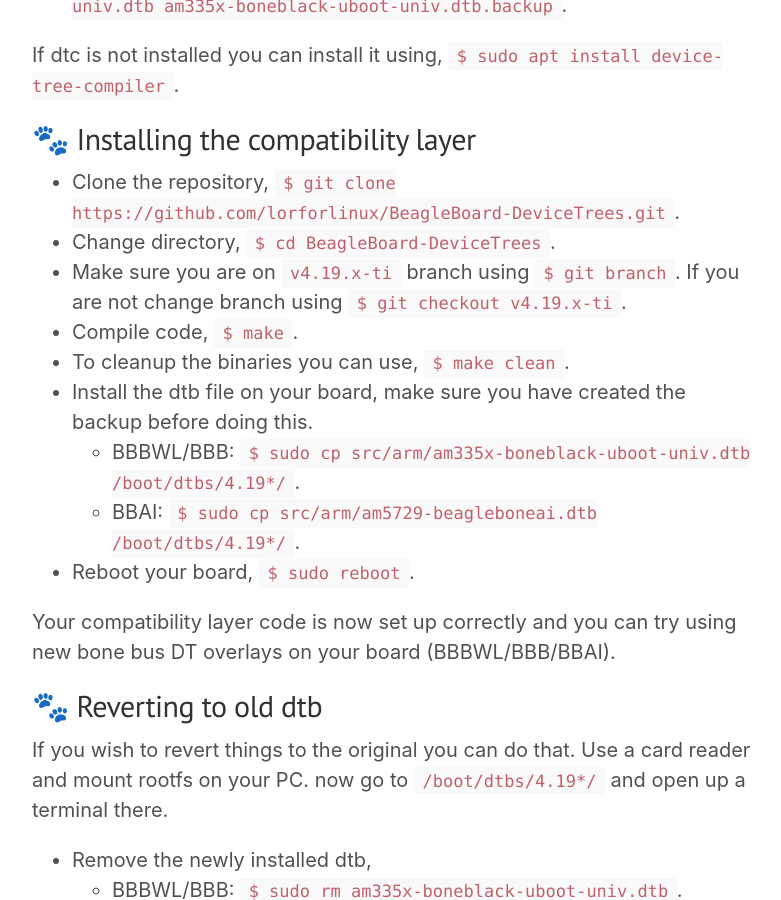
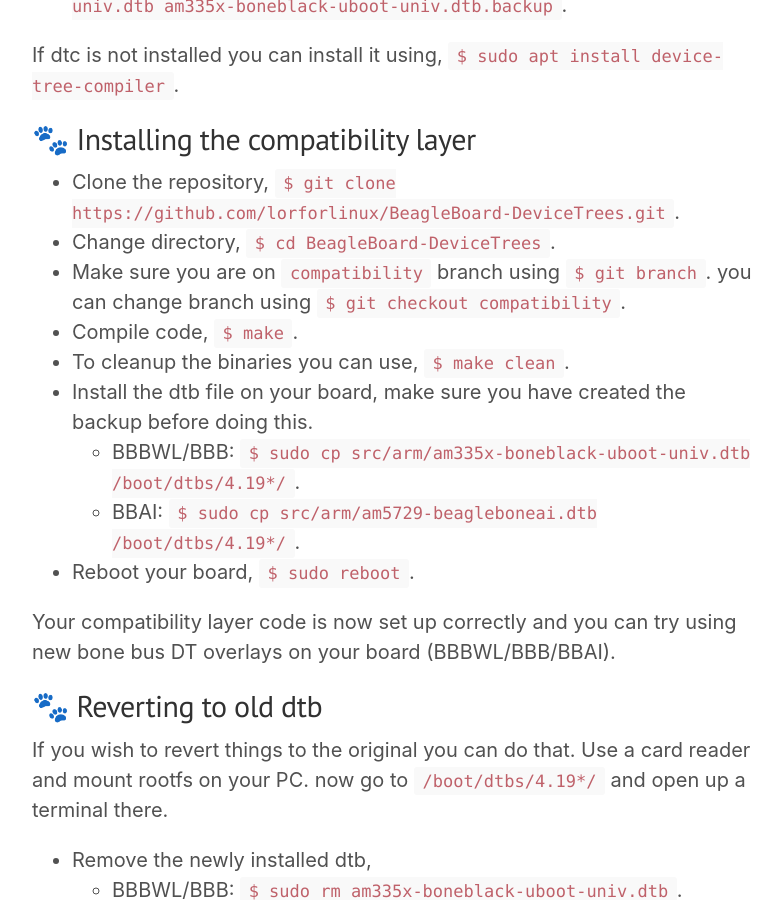
Before and after one commit to lorforlinux/GSoC2020_BeagleBoard.org, a Jekyll site: the page built from _posts/2020-07-19-installing-compatibility-layer.md, in a window 1280 px wide and 900 px high, scrolled down 1375 px. Shown: the whole window, without its empty margins (248-1029 px from the left). Built offline with Jekyll 4.4.1, drawn with Linux system fonts in a browser that asks for light colours.

Commit message:
update instuction

```diff
--- a/_posts/2020-07-19-installing-compatibility-layer.md
+++ b/_posts/2020-07-19-installing-compatibility-layer.md
@@ -31,7 +31,7 @@
 
 - Clone the repository, `$ git clone https://github.com/lorforlinux/BeagleBoard-DeviceTrees.git`.
 - Change directory, `$ cd BeagleBoard-DeviceTrees`.
-- Make sure you are on `v4.19.x-ti` branch using `$ git branch`. If you are not change branch using `$ git checkout v4.19.x-ti`.
+- Make sure you are on `compatibility` branch using `$ git branch`. you can change branch using `$ git checkout compatibility`.
 - Compile code, `$ make`.
 - To cleanup the binaries you can use, `$ make clean`.
 - Install the dtb file on your board, make sure you have created the backup before doing this.
```
Also changed, not shown: _posts/2020-07-19-using-bone-i2c.md (+1 -1 lines).
